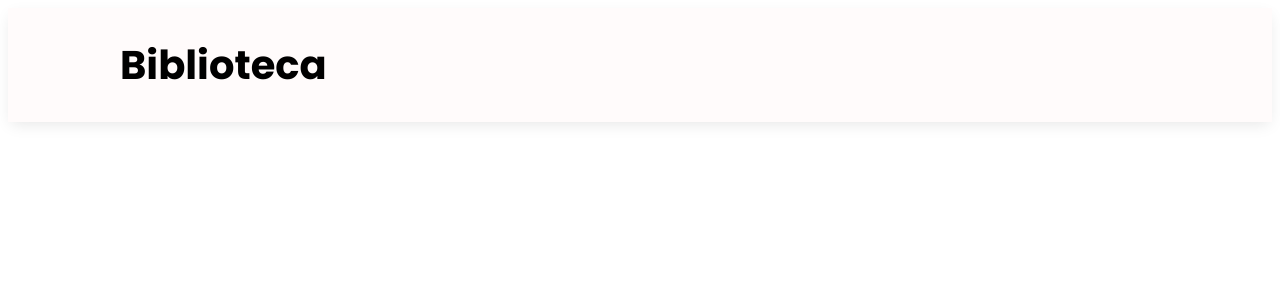
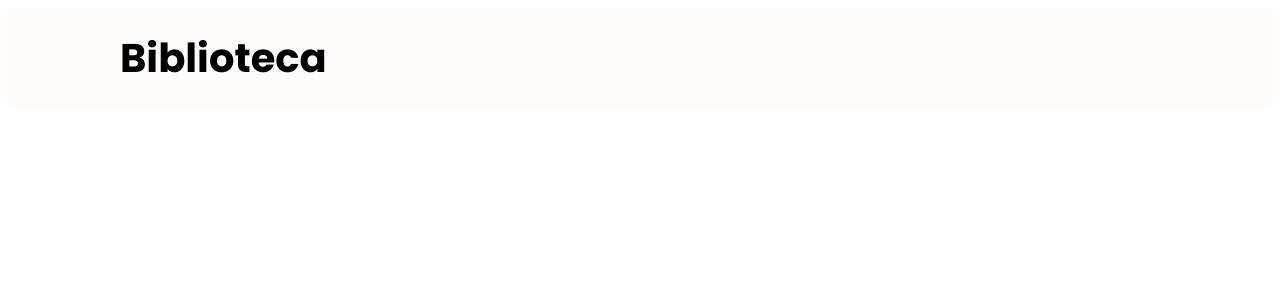
Before and after one commit to felprangel/Biblioteca, a React (Vite) app: page / in a window 1280 px wide. Shown: the top 300 px of the page. Built offline with nearby package versions, Linux system fonts and the light colour scheme.

Commit message:
ajusta estilizações

```diff
--- a/src/components/Cabecalho.jsx
+++ b/src/components/Cabecalho.jsx
@@ -14,9 +14,9 @@ const Header = styled.header`
   justify-content: space-between;
   align-items: center;
   padding: 0 7em;
-  box-shadow: 0px 5px 15px -3px rgba(0,0,0,0.1);
   h1 {
     font-size: 2.5em;
+    margin: 1.25rem 0;
   }
 `
 
```
